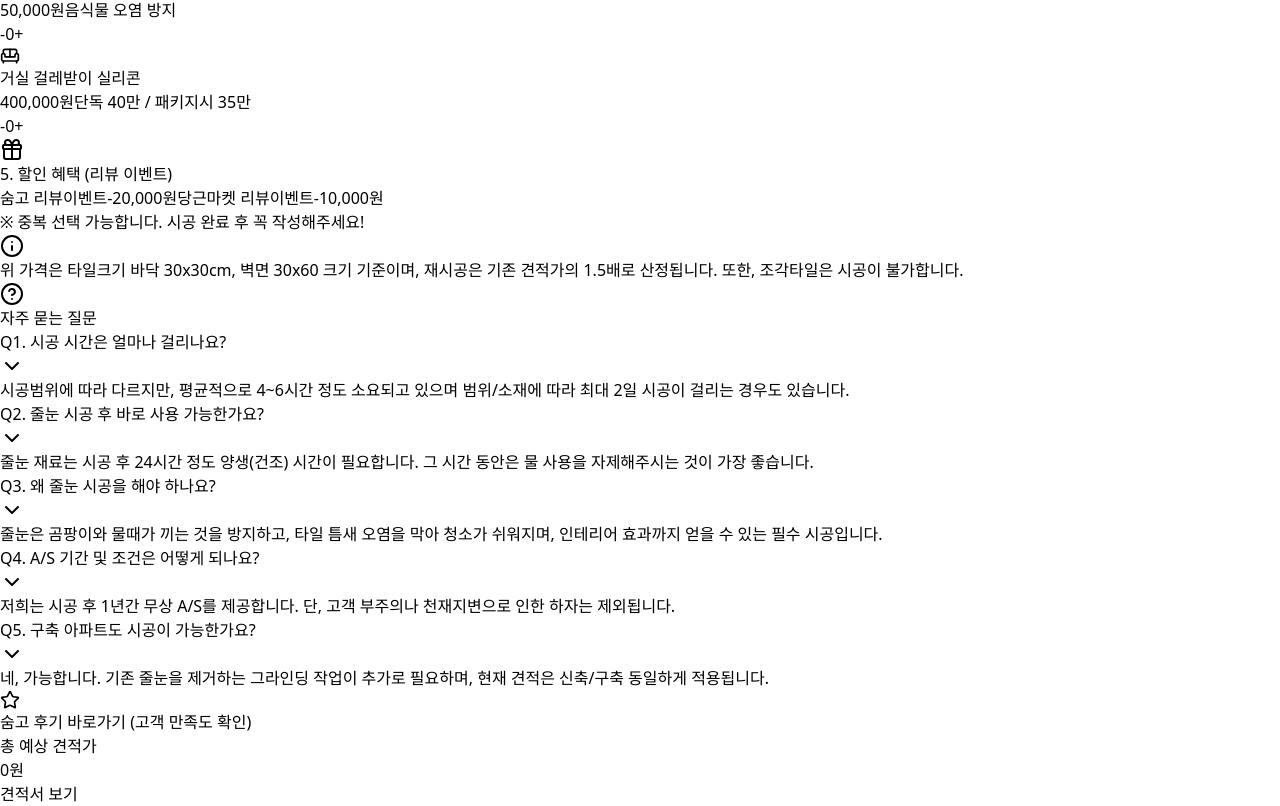
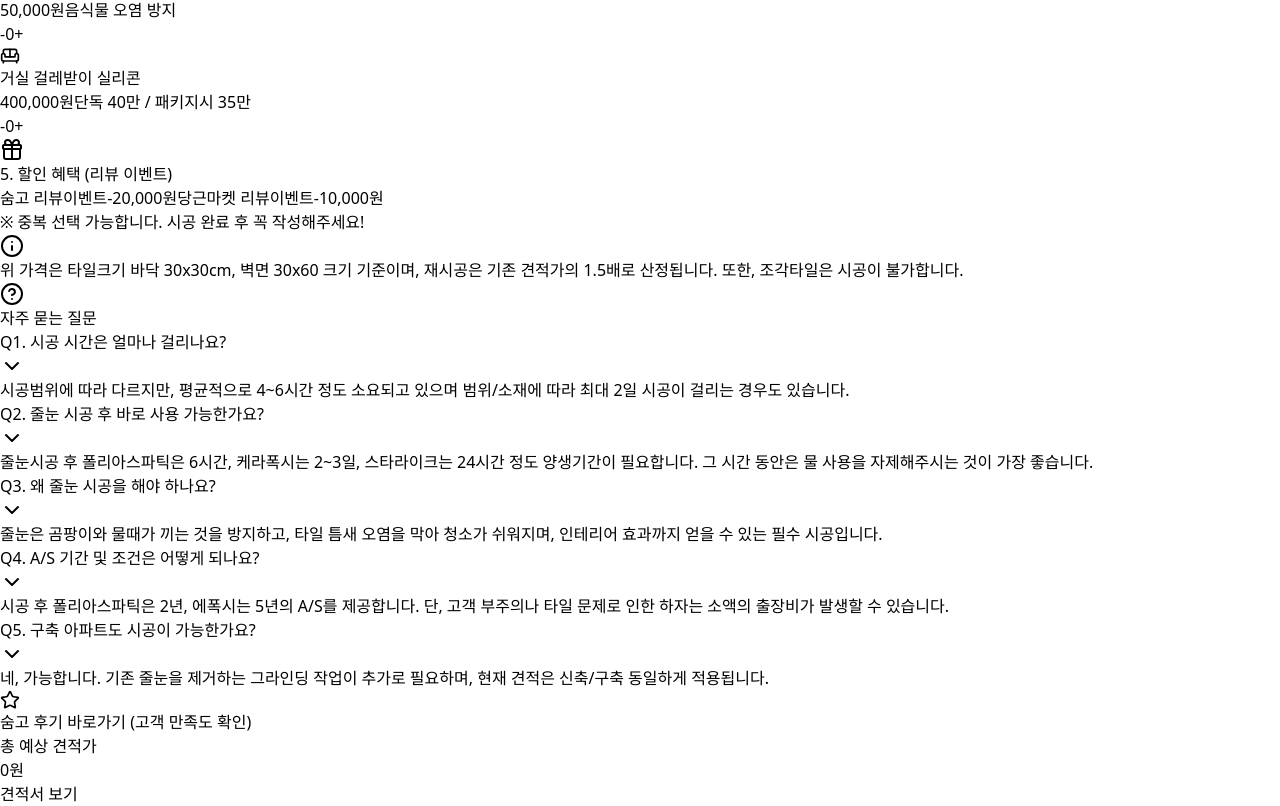
Before and after one commit to jsh5199-ai/julnun-web, a React (Vite) app: page / in a window 1280 px wide. Shown: the part 1818-2624 px from the top of the page. Built offline with nearby package versions, Linux system fonts and the light colour scheme.

Commit message:
기능추가

```diff
--- a/src/App.jsx
+++ b/src/App.jsx
@@ -88,13 +88,13 @@ const PORTFOLIO_IMAGES = [
 ];
 
 // =================================================================
-// [7] FAQ 데이터
+// [7] FAQ 데이터 (답변 수정됨)
 // =================================================================
 const FAQ_ITEMS = [
     { question: "Q1. 시공 시간은 얼마나 걸리나요?", answer: "시공범위에 따라 다르지만, 평균적으로 4~6시간 정도 소요되고 있으며 범위/소재에 따라 최대 2일 시공이 걸리는 경우도 있습니다." },
-    { question: "Q2. 줄눈 시공 후 바로 사용 가능한가요?", answer: "줄눈 재료는 시공 후 24시간 정도 양생(건조) 시간이 필요합니다. 그 시간 동안은 물 사용을 자제해주시는 것이 가장 좋습니다." },
+    { question: "Q2. 줄눈 시공 후 바로 사용 가능한가요?", answer: "줄눈시공 후 폴리아스파틱은 6시간, 케라폭시는 2~3일, 스타라이크는 24시간 정도 양생기간이 필요합니다. 그 시간 동안은 물 사용을 자제해주시는 것이 가장 좋습니다." },
     { question: "Q3. 왜 줄눈 시공을 해야 하나요?", answer: "줄눈은 곰팡이와 물때가 끼는 것을 방지하고, 타일 틈새 오염을 막아 청소가 쉬워지며, 인테리어 효과까지 얻을 수 있는 필수 시공입니다." },
-    { question: "Q4. A/S 기간 및 조건은 어떻게 되나요?", answer: "저희는 시공 후 1년간 무상 A/S를 제공합니다. 단, 고객 부주의나 천재지변으로 인한 하자는 제외됩니다." },
+    { question: "Q4. A/S 기간 및 조건은 어떻게 되나요?", answer: "시공 후 폴리아스파틱은 2년, 에폭시는 5년의 A/S를 제공합니다. 단, 고객 부주의나 타일 문제로 인한 하자는 소액의 출장비가 발생할 수 있습니다." },
     { question: "Q5. 구축 아파트도 시공이 가능한가요?", answer: "네, 가능합니다. 기존 줄눈을 제거하는 그라인딩 작업이 추가로 필요하며, 현재 견적은 신축/구축 동일하게 적용됩니다." },
 ];
 
```
